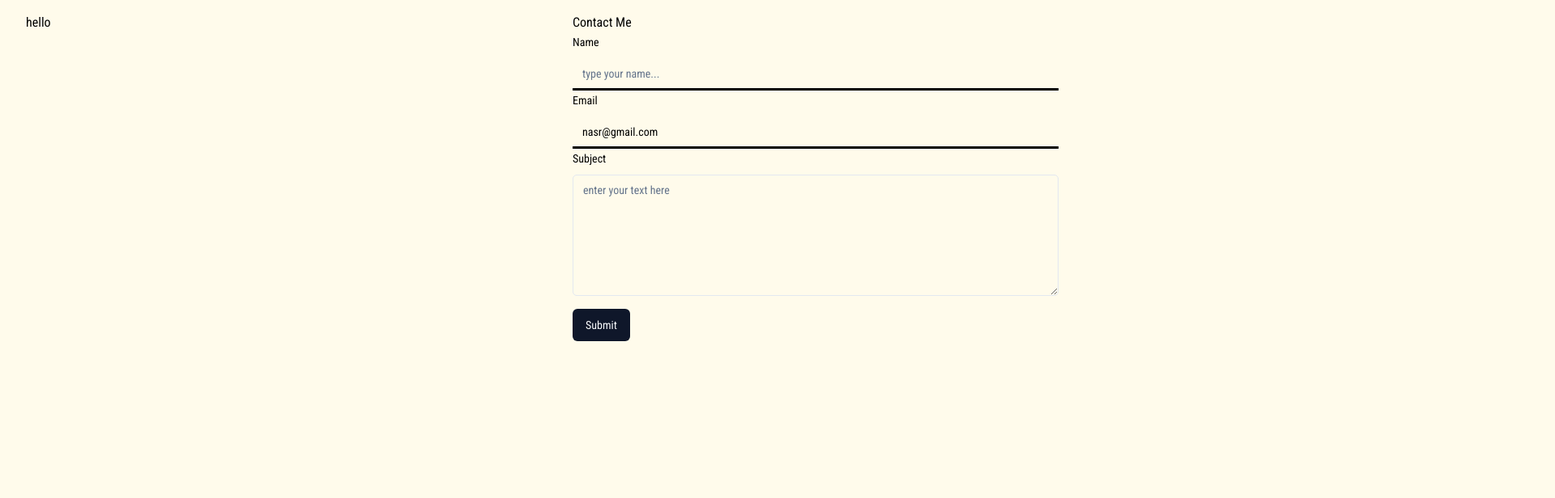
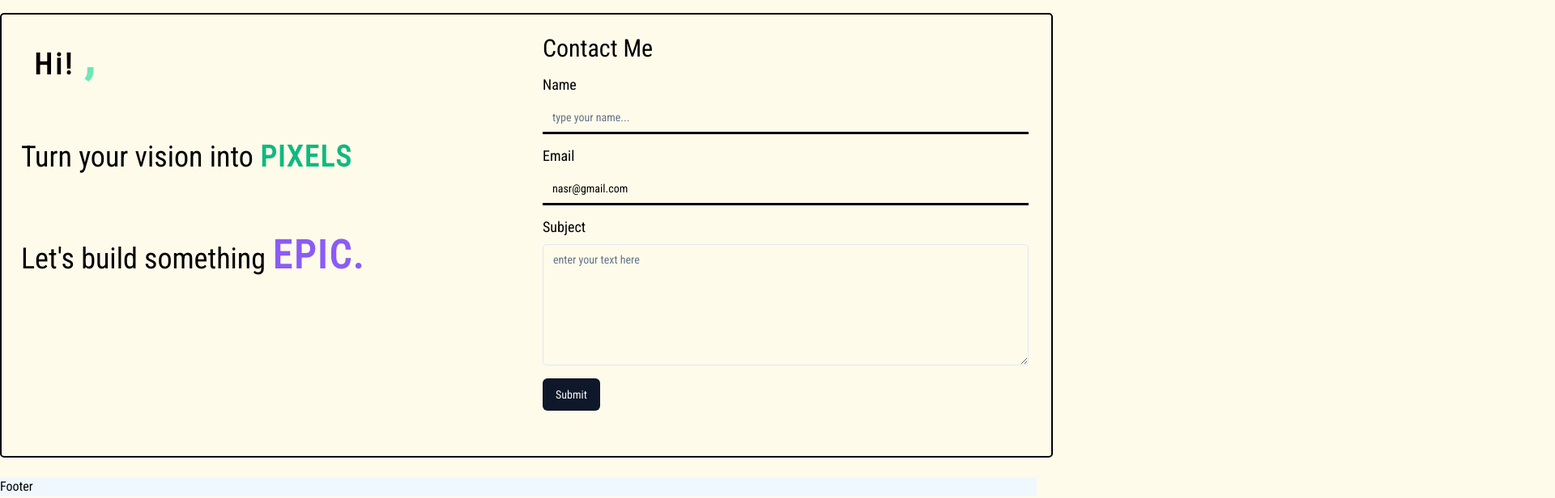
Before and after one commit to hansolo-N/nextjs-portfolio, a Next.js app: page / in a window 1280 px wide. Shown: the part 2244-2860 px from the top of the page at 81% size, 1920 px wide, since content can reach past the window. Built offline with nearby package versions, Linux system fonts and the light colour scheme; some icons are missing.

Commit message:
updated contact form styling

```diff
--- a/app/components/ContactForm.module.css
+++ b/app/components/ContactForm.module.css
@@ -1,5 +1,5 @@
 .form-container{
-    height: 600px;
+    height: 500px;
     width: 600px;
     margin: 0 auto;
 }
@@ -9,6 +9,10 @@
     border-bottom: 3px solid black;
     border-radius: 0;
 
+}
+
+.form-field{
+    font-size: 18px;
 }
 
 .form-input:focus{
@@ -24,9 +28,60 @@
     height: 150px;
 }
 
+.form-textArea:focus{
+    box-shadow: none;
+    border-color: #42b883;
+    border-width: 3px;
+}
+
 .container{
     margin: 0 auto;
  display: grid;
  width: 1300px;
+ height: 550px;
  grid-template-columns: 1fr 1fr;
+ overflow: hidden;
+ border-radius: 5px;
+ border: solid 2px black;
+ padding: 1.5rem;
+ column-gap: 2rem;
 }
+
+.submit-btn{
+    transition: all 0.8s ;
+
+}
+
+.submit-btn:hover{
+    background-color: #42b883;
+
+}
+
+.callTo{
+    position: relative;
+    display: flex;
+    flex-direction: column;
+    height: 500px;
+}
+
+.call1{
+    font-size: 36px;
+position: absolute;
+top: 25%;
+left: 0;
+transform: translate(-600px);
+}
+
+.call2{
+    font-size: 36px;
+    position: absolute;
+    top: 50%;
+    left: 0;
+    transform: translate(-600px);
+}
+
+.greeting{
+    font-size: 36px;
+    text-transform: capitalize;
+    font-weight: bold;
+}
--- a/app/components/ContactForm.tsx
+++ b/app/components/ContactForm.tsx
@@ -1,5 +1,5 @@
 'use client'
-import React from 'react'
+import React, { useState } from 'react'
 import {z} from 'zod'
 import { zodResolver } from "@hookform/resolvers/zod"
 import { useForm } from "react-hook-form"
@@ -17,12 +17,22 @@ import { Input } from "@/components/ui/input"
 import { Button } from "@/components/ui/button"
 import { Textarea } from "@/components/ui/textarea"
 import styles from './ContactForm.module.css'
+import { motion,useMotionValue,useMotionValueEvent, useScroll } from "framer-motion"
 
 
 
 
 
 function ContactForm() {
+
+  const [progress,setProgress] = useState(0)
+  const progressValue = useMotionValue(0);
+  const { scrollY} = useScroll()
+
+  useMotionValueEvent(scrollY, "change", (latest) => {
+    setProgress((latest/1800))
+  })
+
 
 
   const form = useForm<z.infer<typeof emailSchema>>({
@@ -41,11 +51,13 @@ console.log(values)
 
   return (
     <div className={styles.container}>
-      <div>
-        <p>hello</p>
+      <div className={`${styles.callTo}`}>
+        <p className={`${styles.greeting} tracking-widest pl-4`}>Hi! <span className={`text-6xl font-extrabold text-emerald-300 `}>,</span></p>
+        <motion.div className={`${styles.call1}`} style={{translateX:50*progress}} >Turn your vision into <span className={`text-4xl font-extrabold font tracking-wider uppercase text-emerald-500`}>pixels</span></motion.div>
+        <motion.div className={`${styles.call2} text-violet`} style={{translateX:150*progress}}>Let&apos;s build something <span className={`text-5xl text-blue-3a00 font-extrabold font tracking-wider uppercase text-violet-500`}>epic.</span></motion.div>
       </div>
     <div className={`${styles['form-container']}`}>
-      <h1>Contact Me</h1>
+      <h1 className={`mb-4 text-3xl`}>Contact Me</h1>
     <Form {...form}>
       <form onSubmit={form.handleSubmit(onSubmit)} className={`${styles['form-container']}space-y-8`}>
 
@@ -53,8 +65,8 @@ console.log(values)
           control={form.control}
           name="name"
           render={({ field }) => (
-            <FormItem>
-              <FormLabel>Name</FormLabel>
+            <FormItem className={`mb-4 `}>
+              <FormLabel className={`${styles[`form-field`]}`}>Name</FormLabel>
               <FormControl >
                 <Input className={`${styles[`form-input`]} border-b border-2 border-solid border-t-0 border-r-0 border-l-0 `} placeholder="type your name..." {...field} />
               </FormControl>
@@ -68,8 +80,8 @@ console.log(values)
           control={form.control}
           name="email"
           render={({ field }) => (
-            <FormItem>
-              <FormLabel>Email</FormLabel>
+            <FormItem className={`mb-4`}>
+              <FormLabel className={`${styles[`form-field`]}`}>Email</FormLabel>
               <FormControl>
                 <Input  className={`${styles[`form-input`]}  border-solid border-t-0 border-r-0 border-l-0 `} placeholder="enter your email address" {...field} />
               </FormControl>
@@ -84,7 +96,7 @@ console.log(values)
           name="subject"
           render={({ field }) => (
             <FormItem>
-              <FormLabel>Subject</FormLabel>
+              <FormLabel className={`${styles[`form-field`]}`}>Subject</FormLabel>
               <FormControl>
                 <Textarea className={`${styles[`form-textArea`]}`} placeholder="enter your text here" {...field}/>
               </FormControl>
@@ -97,7 +109,7 @@ console.log(values)
 
 
 
-        <Button className={`mt-4`}type="submit">Submit</Button>
+        <Button className={`mt-4 ${styles[`submit-btn`]}`}type="submit">Submit</Button>
       </form>
     </Form>
     </div>
--- /dev/null
+++ b/app/components/Footer.module.css
@@ -0,0 +1,4 @@
+.footer{
+    width: 100vw;
+    background-color: aliceblue;
+}
--- /dev/null
+++ b/app/components/Footer.tsx
@@ -0,0 +1,10 @@
+import React from 'react'
+import styles from './Footer.module.css'
+
+function Footer() {
+  return (
+    <footer className={`${styles.footer}`}>Footer</footer>
+  )
+}
+
+export default Footer
--- a/app/components/Projects.tsx
+++ b/app/components/Projects.tsx
@@ -9,19 +9,16 @@ function Projects() {
 
 
   const [progress,setProgress] = useState(0)
-  const progressValue = useMotionValue(0);
-  const { scrollY ,scrollYProgress} = useScroll()
+  const { scrollY} = useScroll()
 
   useMotionValueEvent(scrollY, "change", (latest) => {
-    setProgress((latest/1000))
+    setProgress((latest/1800))
   })
 
   return (
     <motion.div className={`flex gap-4 ${styles.projectsContainer}`}  style={{translateX: -2300 * progress}}>
         <ProjectCard cardTitle='project1' imgSrc='shibuya.jpg' cardContent='this is an updated version of my portfolio using Next.Js with typescript and some other react libraries'/>
         <ProjectCard cardTitle='project1' imgSrc='shibuya.jpg' cardContent='this is an updated version of my portfolio using Next.Js with typescript and some other react libraries'/>
-
-
     </motion.div>
   )
 }
--- a/app/components/TechStackNav.tsx
+++ b/app/components/TechStackNav.tsx
@@ -73,7 +73,7 @@ function TechStackNav() {
                   <HoverCardTrigger>
 
                     <div className={`${styles.icon}`}>
-                    <i className={`ci ${slide.iconName} ci-4x`}></i>
+                    <i className={`ci ${slide.iconName} ci-5x`}></i>
                     </div>
 
                 </HoverCardTrigger>
--- a/app/globals.css
+++ b/app/globals.css
@@ -4,8 +4,7 @@
 
 
 body{
-    padding: 2rem;
-    padding-right: 2rem;
+  padding-top: 2rem;
     background-color: rgb(255 251 235);
     /* background-image: linear-gradient(  #393e46 0%,  #fafafa 100%); */
     scroll-behavior: smooth;
--- a/app/page.tsx
+++ b/app/page.tsx
@@ -7,18 +7,16 @@ import { motion,useMotionValue,useMotionValueEvent, useScroll } from "framer-mot
 import About from './components/About'
 import TechStackNav from './components/TechStackNav'
 import Contact from './components/ContactForm'
+import Footer from './components/Footer'
 
 export default function Home() {
   const [progress,setProgress] = useState(0)
   const progressValue = useMotionValue(0);
   const { scrollY ,scrollYProgress} = useScroll()
 
-  const current = scrollYProgress.get()
-
-
 
   useMotionValueEvent(scrollY, "change", (latest) => {
-    setProgress((latest/1000))
+    setProgress((latest/1800))
   })
 
 
@@ -30,6 +28,7 @@ export default function Home() {
     <About/>
     <TechStackNav/>
     <Contact/>
+    <Footer/>
     </motion.div>
     )
 }
```
Also changed, not shown: 1 other file (tests, documents, lock files or other folders).
